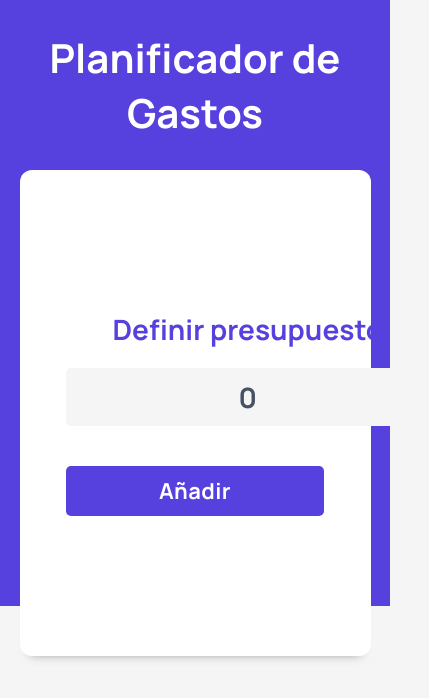
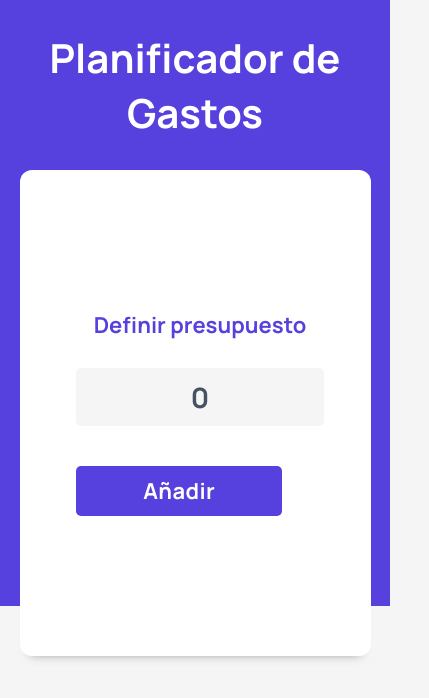
Before and after one commit to jairpss/control-gastos-react, a React (Vite) app: page / in a window 390 px wide. Shown: the top 698 px of the page, 429 px wide, since content can reach past the window. Built offline with nearby package versions, Linux system fonts and the light colour scheme.

Commit message:
media queries and app done

```diff
--- a/src/components/Filtros.jsx
+++ b/src/components/Filtros.jsx
@@ -4,7 +4,7 @@ const Filtros = ({filtro, setFiltro}) => {
   return (
     <div className="filtros sombra contenedor">
         <form>
-            <div className="campo">
+            <div className="campo filtros-flex">
                 <label>Filtrar Gastos</label>
                 <select
                     value={filtro}
--- a/src/components/Modal.jsx
+++ b/src/components/Modal.jsx
@@ -64,6 +64,7 @@ const Modal = ({setModal, animarModal, setAnimarModal, guardarGasto, gastoEditar
                     placeholder="Nombre del gasto"
                     value={nombre}
                     onChange={e => setNombre(e.target.value)}
+                    className="input-modal"
                 />
             </div>
 
@@ -75,6 +76,7 @@ const Modal = ({setModal, animarModal, setAnimarModal, guardarGasto, gastoEditar
                     placeholder="Añade la cantidad del gasto"
                     value={cantidad}
                     onChange={e => setCantidad(Number(e.target.value))}
+                    className="input-modal"
                 />
             </div>
 
@@ -84,6 +86,7 @@ const Modal = ({setModal, animarModal, setAnimarModal, guardarGasto, gastoEditar
                     id="categoria"
                     value={categoria}
                     onChange={e => setCategoria(e.target.value)}
+                    className="input-modal"
                 >
                     <option value="">--Selecciona--</option>
                     <option value="ahorro">Ahorro</option>
--- a/src/index.css
+++ b/src/index.css
@@ -17,6 +17,8 @@ html {
     font-size: 62.5%;
     box-sizing: border-box;
     font-family: "Manrope", sans-serif;
+    max-width: 100%;
+    overflow-x: hidden;
 }
 
 *,
@@ -129,6 +131,7 @@ input[type=number]::-webkit-inner-spin-button {
     .formulario input[type="submit"] {
         display: block;
         padding: 1rem 5rem;
+        width: 100%;
     }
 }
 .formulario input[type="submit"]:hover {
@@ -164,8 +167,8 @@ input[type=number]::-webkit-inner-spin-button {
     color: var(--blanco);
     /* border-radius: 1rem; */
 }
-.alerta.success {
-}
+/* .alerta.success {
+} */
 
 .contenedor {
     width: 90%;
@@ -228,6 +231,9 @@ input[type=number]::-webkit-inner-spin-button {
         text-align: left;
     }
 }
+
+
+
 .contenido-presupuesto p.negativo,
 .contenido-presupuesto p.negativo span {
     color: var(--red);
@@ -459,3 +465,100 @@ body .modal {
     font-size: 2.4rem;
     text-align: right;
 }
+
+@media (max-width:570px) {
+    .filtros-flex{
+        display: flex;
+        flex-direction: column;
+    }
+
+    .filtros-flex select{
+        width: 100%;
+    }
+}
+
+@media (max-width: 515px) {
+    .formulario input[type="text"].nuevo-presupuesto,
+    .formulario input[type="number"].nuevo-presupuesto {
+        width: 100%;
+        text-align: center;
+        font-family: "Manrope", sans-serif;
+    }
+
+    .formulario label {
+        font-size: 2.2rem;
+        margin-bottom: 2.8rem;
+    }
+
+    .contenido-presupuesto p {
+        font-size: 2.2rem;
+    }
+
+    .contenido-gasto img {
+        width: 7rem;
+    }
+
+    .descripcion-gasto .nombre-gasto {
+        font-size: 2.2rem;
+    }
+
+    .descripcion-gasto .fecha-gasto {
+        font-size: 1.5rem;
+    }
+
+    .cantidad-gasto {
+        font-size: 2.5rem;
+    }
+
+
+
+}
+
+@media (max-width: 450px) {
+    .formulario legend {
+        font-size: 3.2rem;
+    }
+
+    .formulario .campo {
+        margin-left: 10px;
+    }
+
+    .input-modal{
+        width: 90%;
+    }
+    .formulario input[type="submit"] {
+        width: 90%;
+        margin-left: 10px;
+    }
+}
+
+@media (max-width: 395px) {
+    .contenido-presupuesto p {
+        font-size: 2rem;
+    }
+
+    .contenido-gasto img {
+        width: 5rem;
+    }
+    .gasto {
+        flex-direction: column;
+    }
+
+    .cantidad-gasto {
+        font-size: 3rem;
+    }
+
+    .formulario legend {
+        font-size: 3.2rem;
+        text-align: left;
+        margin-left: 10px;
+    }
+
+    .input-modal{
+        width: 80%;
+    }
+    .formulario input[type="submit"] {
+        width: 80%;
+        margin-left: 10px;
+    }
+}
```
